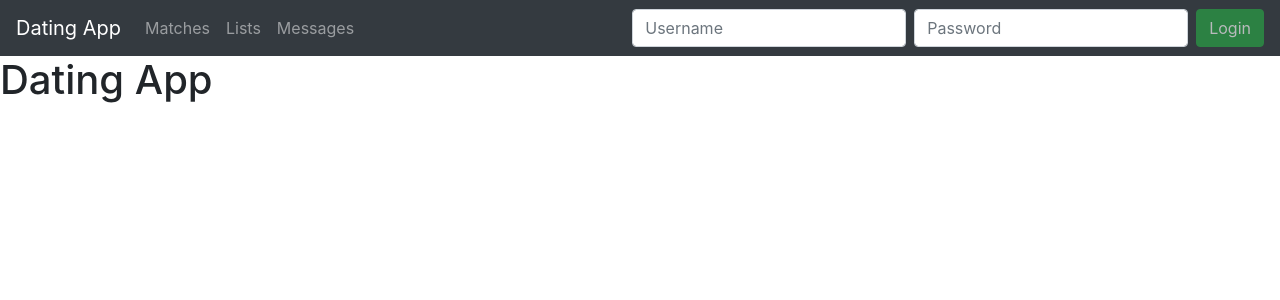
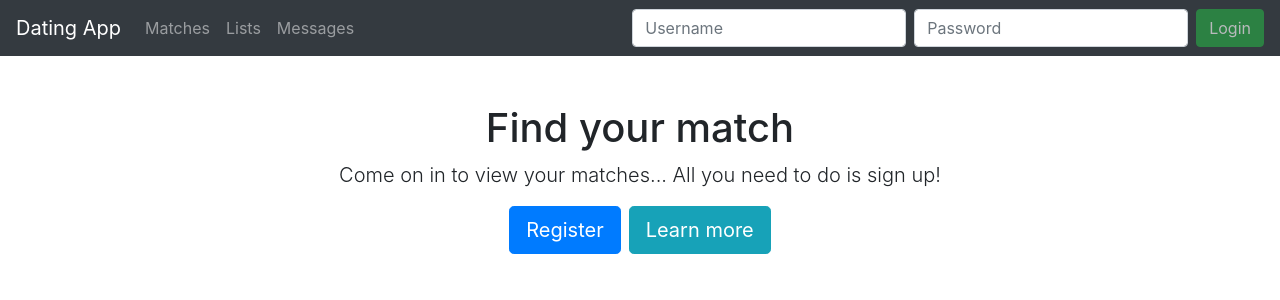
Before and after one commit to GabsZero/DatingApp-SPA, an Angular app: page / in a window 1280 px wide. Shown: the top 300 px of the page. Built offline with nearby package versions, Linux system fonts and the light colour scheme; no server answers.

Commit message:
Using the home component, the right one '-'

```diff
--- a/src/app/app.component.html
+++ b/src/app/app.component.html
@@ -1,7 +1,5 @@
 <app-nav></app-nav>
 <div>
-  <h1>
-    Dating App
-  </h1>
+  <app-home></app-home>
   <app-value></app-value>
 </div>
```
